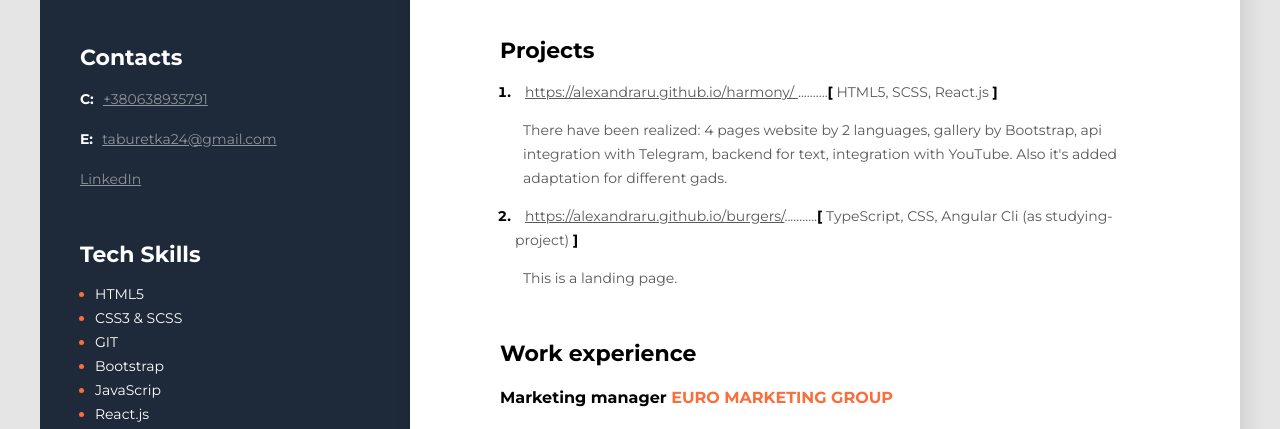
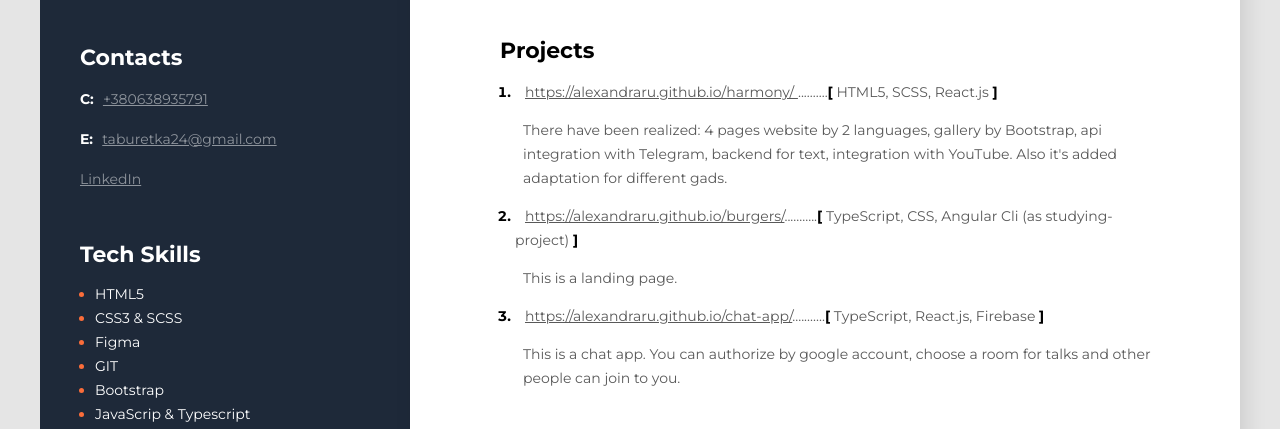
Before and after one commit to alexandraru/CV, a plain HTML site: page index.html in a window 1280 px wide. Shown: the part 327-756 px from the top of the page. Drawn offline with Linux system fonts and the light colour scheme.

Commit message:
add some skills

```diff
--- a/index.html
+++ b/index.html
@@ -33,7 +33,10 @@
             <span class="project"><a href="https://alexandraru.github.io/burgers/" class="progect-link">https://alexandraru.github.io/burgers/</a>...........<span class="project-bracket">[</span> TypeScript, CSS, Angular Cli (as studying-project) <span class="project-bracket">]</span></span>
             <p class="infa-about-project">This is a landing page.</p>
           </li>
-
+          <li class="project-item">
+            <span class="project"><a href="https://alexandraru.github.io/chat-app/" class="progect-link">https://alexandraru.github.io/chat-app/</a>...........<span class="project-bracket">[</span> TypeScript, React.js, Firebase <span class="project-bracket">]</span></span>
+            <p class="infa-about-project">This is a chat app. You can authorize by google account, choose a room for talks and other people can join to you.</p>
+          </li>
 
         </ol>
       </div>
@@ -107,10 +110,12 @@
                   <ul class="tech_skills_list">
                     <li class="tech-skills-item"> <span class="tech-skills-text">HTML5</span></li>
                     <li class="tech-skills-item"><span class="tech-skills-text">CSS3 & SCSS</span></li>
+                    <li class="tech-skills-item"> <span class="tech-skills-text">Figma</span></li>
                     <li class="tech-skills-item"> <span class="tech-skills-text">GIT</span></li>
                     <li class="tech-skills-item"><span class="tech-skills-text">Bootstrap</span></li>
-                    <li class="tech-skills-item"><span class="tech-skills-text">JavaScrip</span></li>
+                    <li class="tech-skills-item"><span class="tech-skills-text">JavaScrip & Typescript</span></li>
                     <li class="tech-skills-item"><span class="tech-skills-text">React.js</span></li>
+                    <li class="tech-skills-item"><span class="tech-skills-text">Redux</span></li>
                     <li class="tech-skills-item"><span class="tech-skills-text">Node.js</span></li>
                     <li class="tech-skills-item"> <span class="tech-skills-text">Webpack</span></li>
                   </ul>
```
